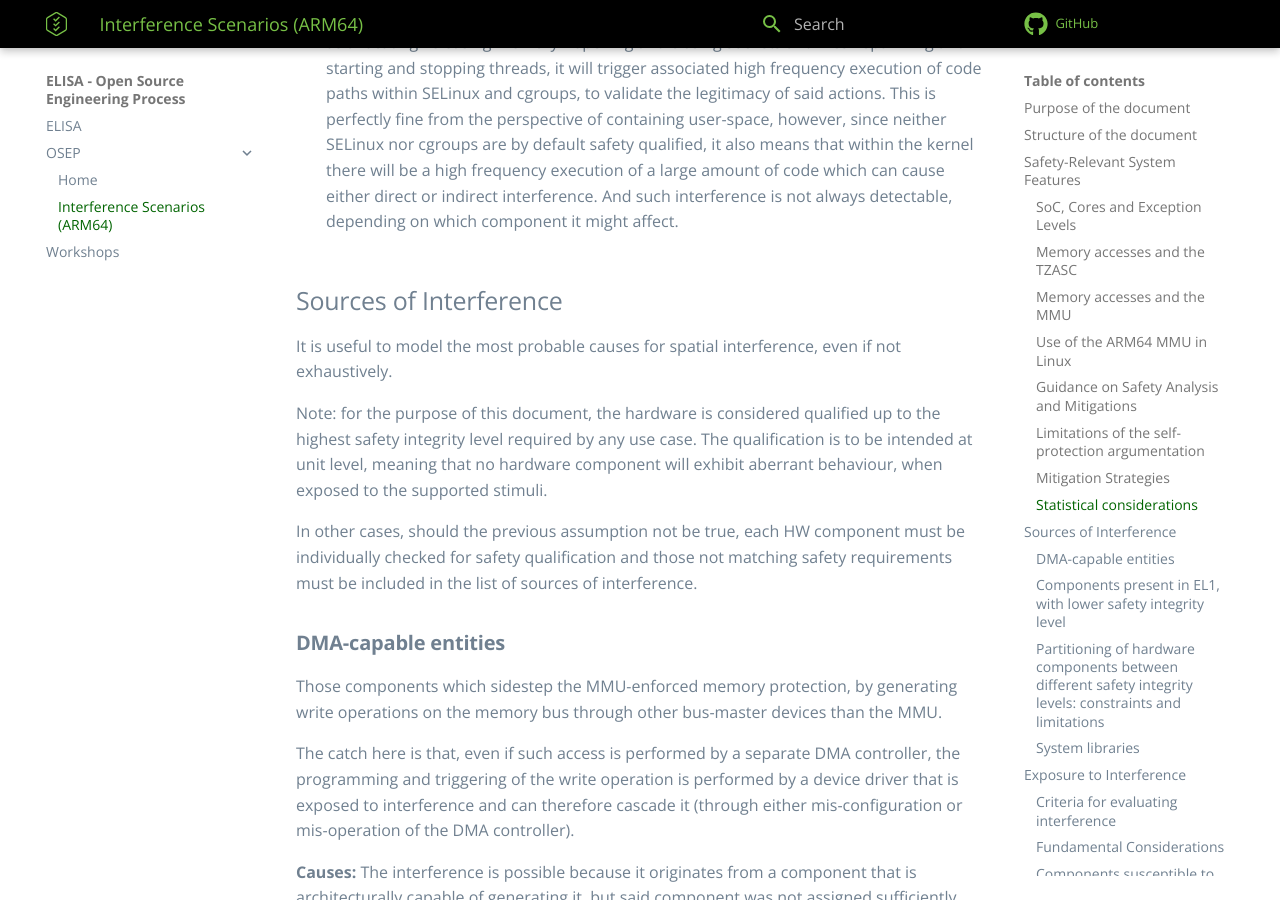
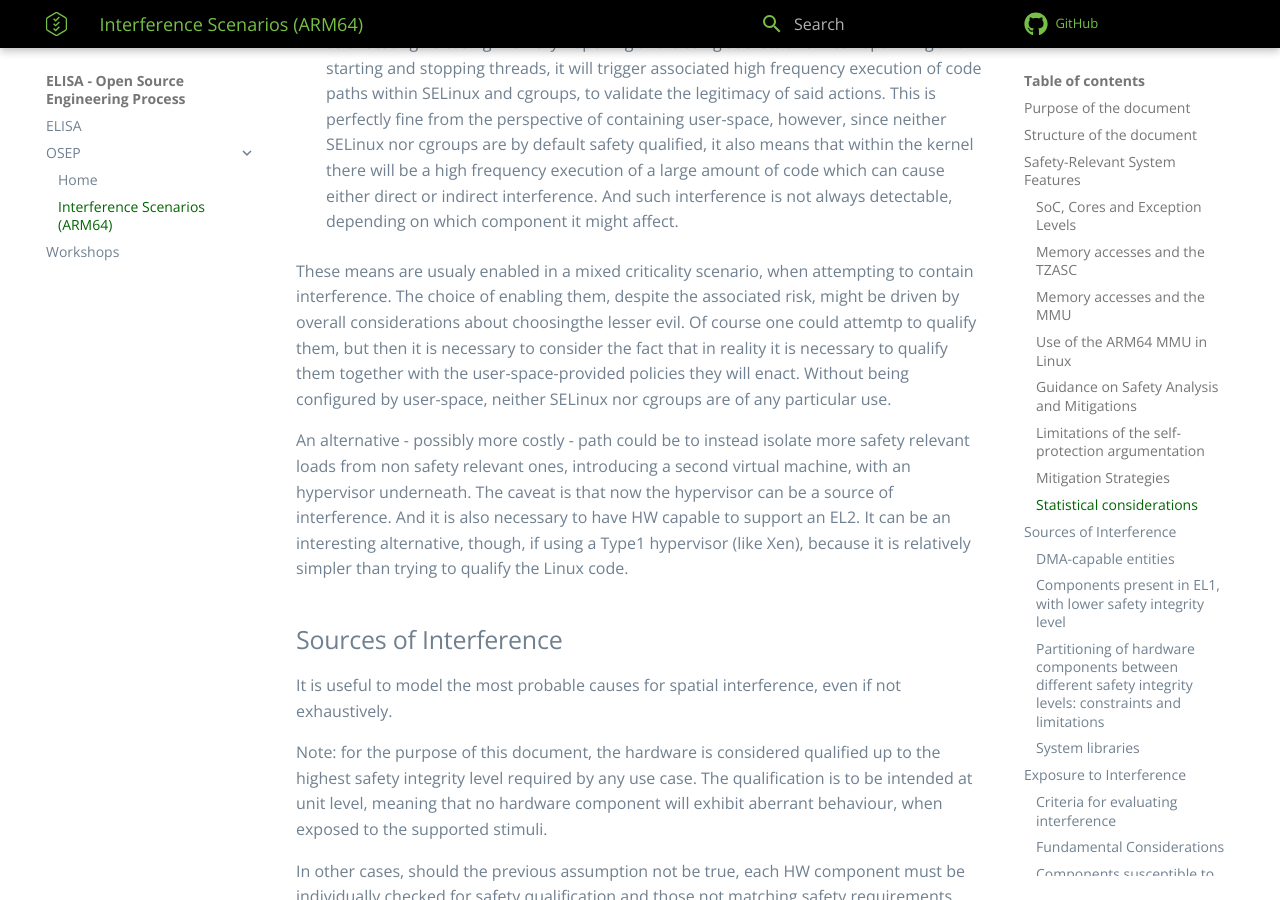
Before and after one commit to elisa-tech/wg-osep, an MkDocs documentation site: the page built from docs/Interference_Scenarios_for_an_ARM64_Linux_System.md, in a window 1280 px wide and 900 px high, scrolled down 18200 px. Built offline with MkDocs 1.6.1 and Material for MkDocs 9.7.7, drawn with Linux system fonts in a browser that asks for light colours; comment, search, counter and statistics services are not loaded.

Commit message:
Detailing SELinux,cgroups pros and cons vs Hypervisor.
Add details about SELinux cgroups vs hypervisor

Signed-off-by: igor stoppa <istoppa@nvidia.com>

```diff
--- a/docs/Interference_Scenarios_for_an_ARM64_Linux_System.md
+++ b/docs/Interference_Scenarios_for_an_ARM64_Linux_System.md
@@ -472,6 +472,16 @@
 frequency execution of a large amount of code which can cause either direct or indirect interference.
 And such interference is not always detectable, depending on which component it might affect.
 
+These means are usualy enabled in a mixed criticality scenario, when attempting to contain interference.
+The choice of enabling them, despite the associated risk, might be driven by overall considerations about choosingthe lesser evil.
+Of course one could attemtp to qualify them, but then it is necessary to consider the fact that in reality it is necessary to qualify them together with the user-space-provided policies they will enact.
+Without being configured by user-space, neither SELinux nor cgroups are of any particular use.
+
+An alternative - possibly more costly - path could be to instead isolate more safety relevant loads from non safety relevant ones, introducing a second virtual machine, with an hypervisor underneath.
+The caveat is that now the hypervisor can be a source of interference. And it is also necessary to have HW capable to support an EL2.
+It can be an interesting alternative, though, if using a Type1 hypervisor (like Xen), because it is relatively simpler than trying to qualify the Linux code.
+
+
 ## Sources of Interference
 It is useful to model the most probable causes for spatial interference, even if not exhaustively.
 
```
